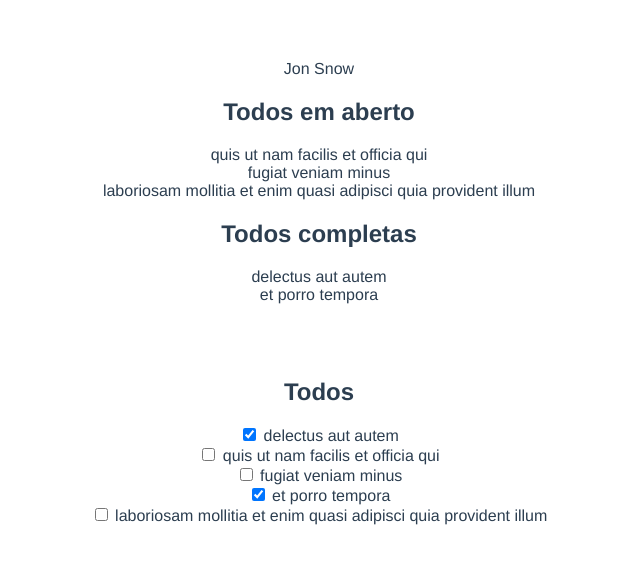
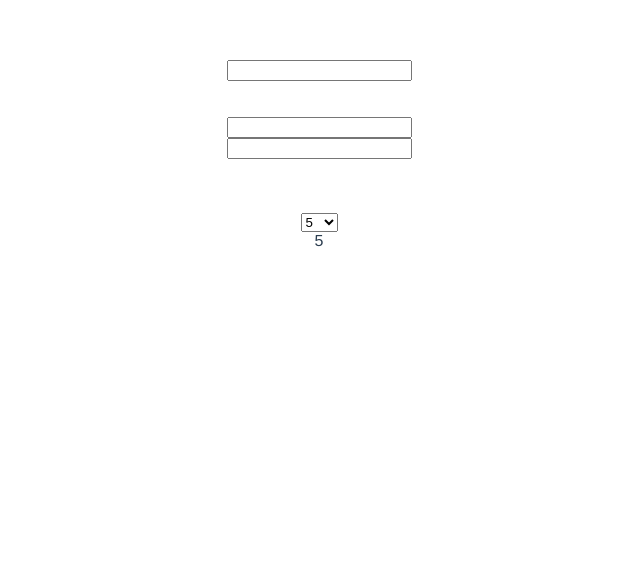
Before and after one commit to Gustavo-DelColi/Aula-Vue, a Vue app: page / in a window 1280 px wide. Shown: the top 564 px of the page, without its empty margins (321-961 px from the left). Built offline with nearby package versions, Linux system fonts and the light colour scheme.

Commit message:
Aula 11 - bservadores (watch)

```diff
--- a/src/App.vue
+++ b/src/App.vue
@@ -1,40 +1,32 @@
 <template>
   <div>
-    {{ fullName }} <br>
-    <h2>Todos em aberto</h2>
-    <div
-      v-for="todo in uncompletedTodos"
-      :key="todo.id"
-    >
-    {{ todo.title }}
-    </div>
+    <input
+      v-model="name"
+      type="text"
+    > <br>
+      {{ name }}
 
-
-
-    <h2>Todos completas</h2>
-    <div
-      v-for="todo in completedTodos"
-      :key="todo.id"
-    >
-    {{ todo.title }}
-    </div>
-
-
-    <br><br><br>
-
-    <h2>Todos</h2>
-    <div
-      v-for="todo in todos"
-      :key="todo.id"
-    >
+      <br><br>
 
       <input
-        v-model="todo.completed"
-        type="checkbox"
-      >
+        v-model="user.first_name"
+        type="text"
+    > <br>
 
-      {{ todo.title }}
-    </div>
+      <input
+        v-model="user.last_name"
+        type="text"
+    > <br>
+
+      {{ user.first_name }} {{ user.last_name }}
+
+      <br><br><br>
+      <select v-model="pageCount">
+        <option value="5">5</option>
+        <option value="10">10</option>
+        <option value="15">15</option>
+      </select><br>
+      {{ pageCount }}
 
   </div>
 </template>
@@ -44,62 +36,43 @@
   name: 'App',
   data() {
     return {
-      user: {
-        firts_name: 'Jon',
-        last_name: 'Snow',
-      },
-      todos:
-      [
-        {
-          "userId": 1,
-          "id": 1,
-          "title": "delectus aut autem",
-          "completed": true
-        },
-        {
-          "userId": 1,
-          "id": 2,
-          "title": "quis ut nam facilis et officia qui",
-          "completed": false
-        },
-        {
-          "userId": 1,
-          "id": 3,
-          "title": "fugiat veniam minus",
-          "completed": false
-        },
-        {
-          "userId": 1,
-          "id": 4,
-          "title": "et porro tempora",
-          "completed": true
-        },
-        {
-          "userId": 1,
-          "id": 5,
-          "title": "laboriosam mollitia et enim quasi adipisci quia provident illum",
-          "completed": false
-        }
-      ]
-
+      name: '',
+      pageCount: 5,
+      user:{
+        first_name:'',
+        last_name:'',
+      }
     }
-
   },
 
-  computed: {
-    fullName() {
-      return `${this.user.firts_name} ${this.user.last_name}`
+  watch: {
+    name(vl){
+      if(vl.length >= 3)  {
+        this.saveUserName()
+      }
     },
-    uncompletedTodos(){
-      return this.todos.filter(todo => !todo.completed);
-    },
-    completedTodos(){
-      return this.todos.filter(todo => todo.completed)
-    },
+      pageCount(){
+        this.changePage();
+      },
+      user:{
+        handler() {
+          console.log('User alterado');
+        },
+        deep: true
+      }
+  },
+
+  computed:{
   },
 
   methods: {
-
+    saveUserName(){
+      console.log('Ajax');
+      console.log(this.name);
+    },
+    changePage(){
+      console.log('Ajax changePage');
+    }
   }
 }
 
```
Also changed, not shown: 2 other files (tests, documents, lock files or other folders).
